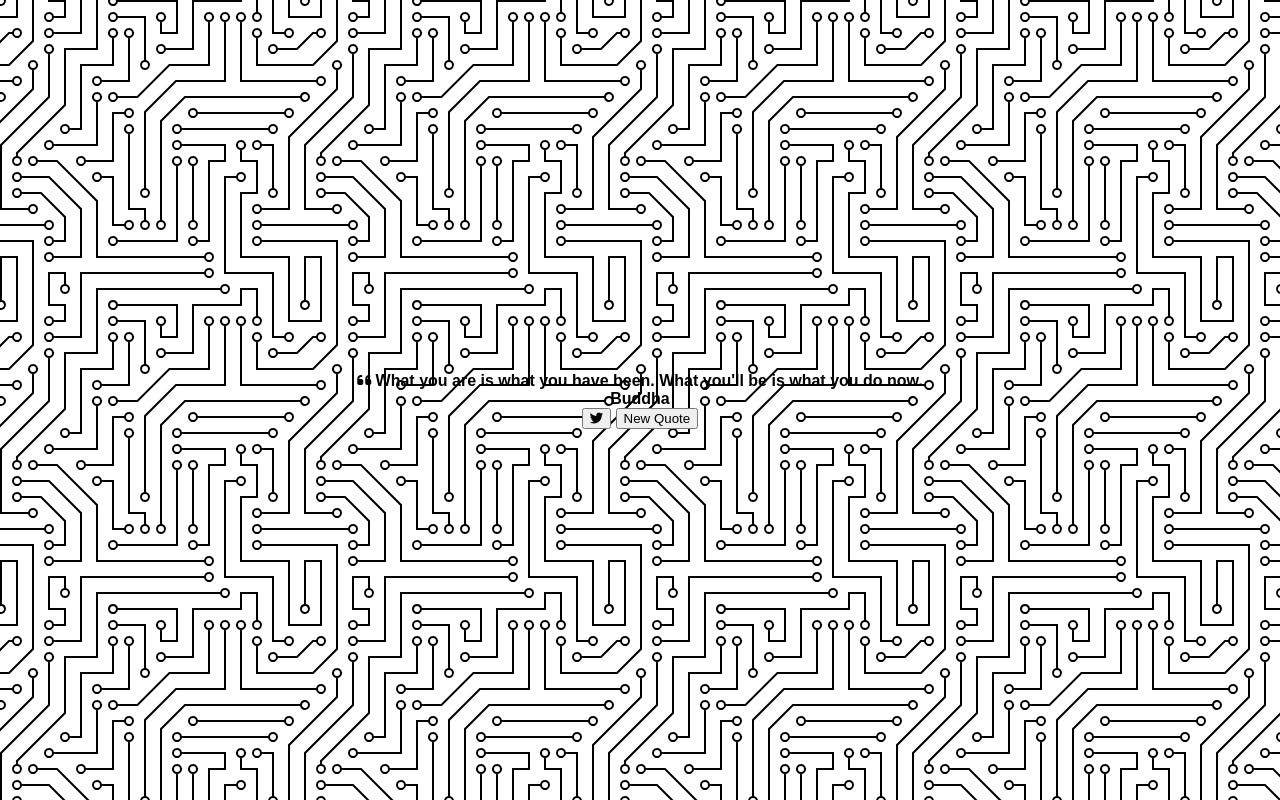
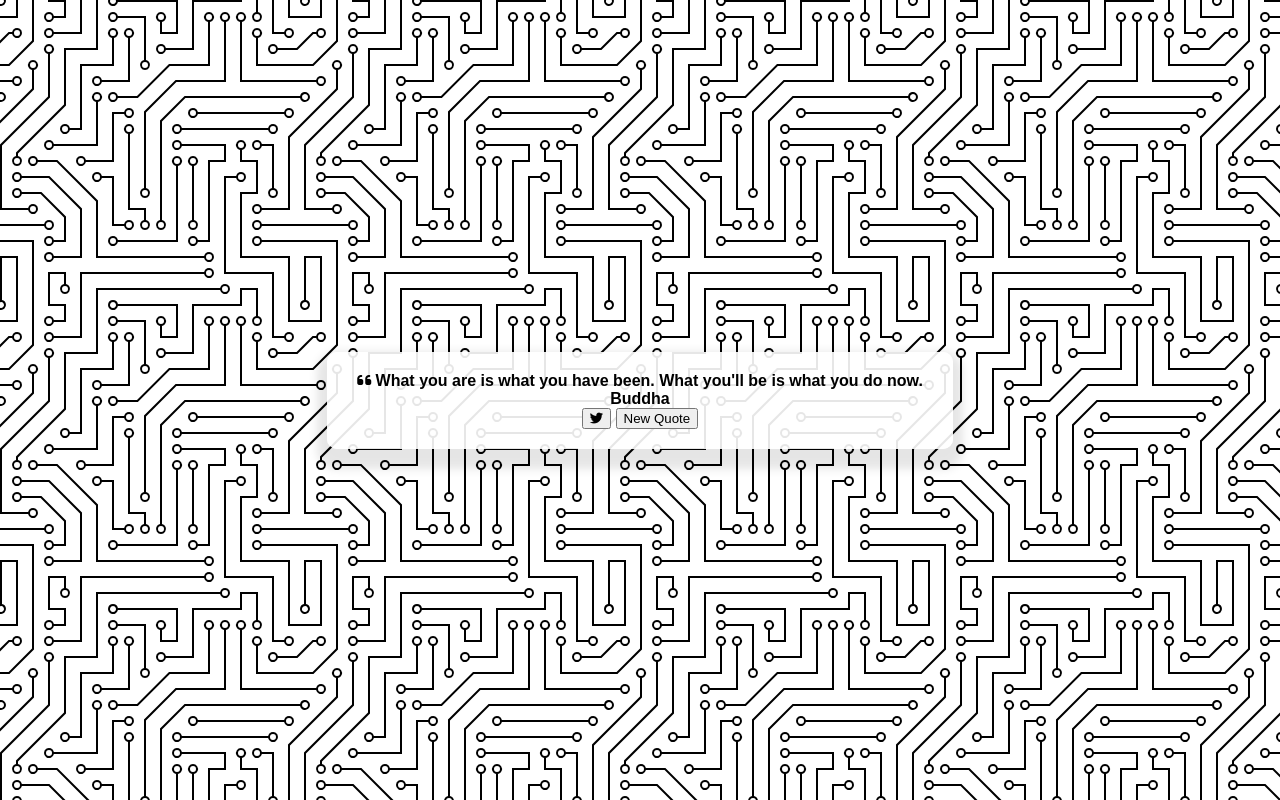
Before and after one commit to killersi439/quote-project-1, a plain HTML site: page index.html in a window 1280 px wide. Drawn offline with Linux system fonts and the light colour scheme.

Commit message:
css modification

```diff
--- a/style.css
+++ b/style.css
@@ -13,11 +13,11 @@ body{
     align-items: center;
     justify-content: center;
 }
-.container{
+.quote-container{
     width: auto;
     max-width: 900px;
     padding: 20px 30px;
     border-radius: 10px;
-    background-color: rgba(255,255,255,0.8);
+    background-color: rgba(255,255,255,0.9);
     box-shadow: 0 10px 10px 10px rgba(0,0,0,0.1);
 }
```
